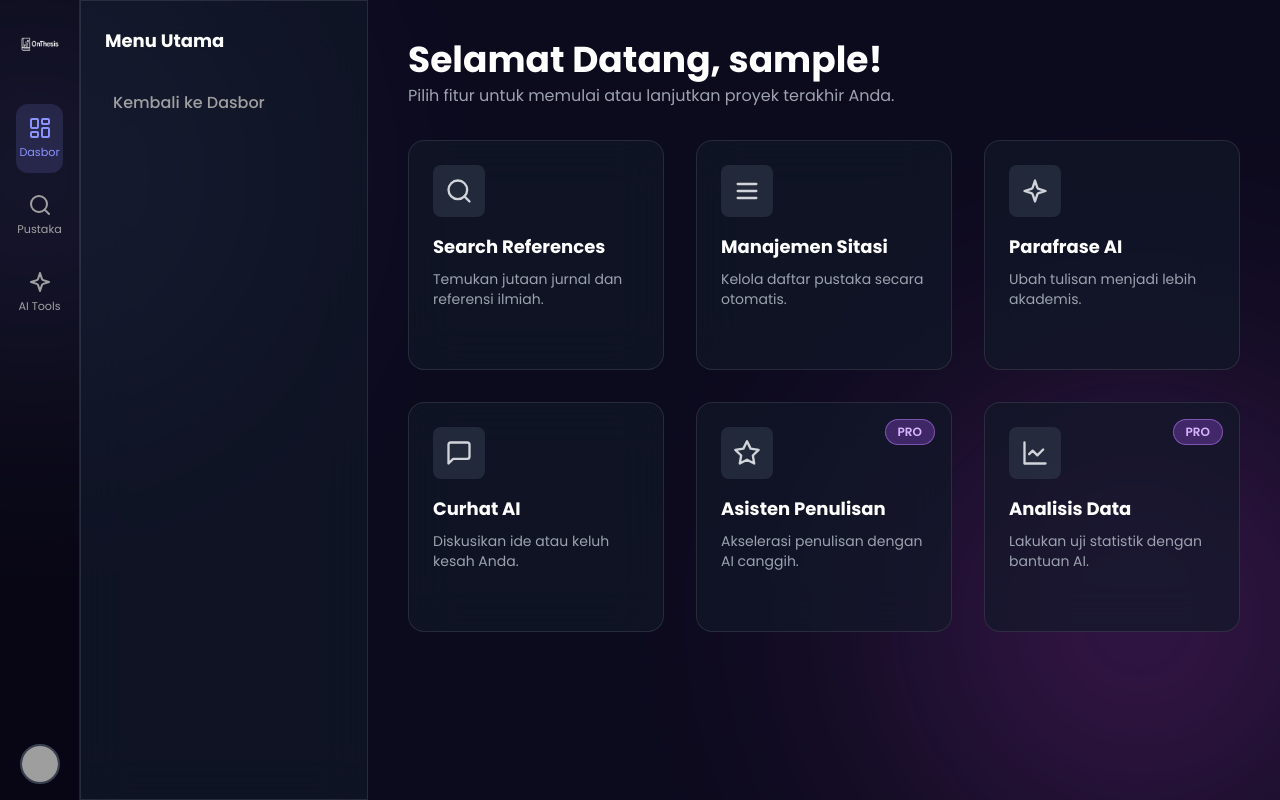
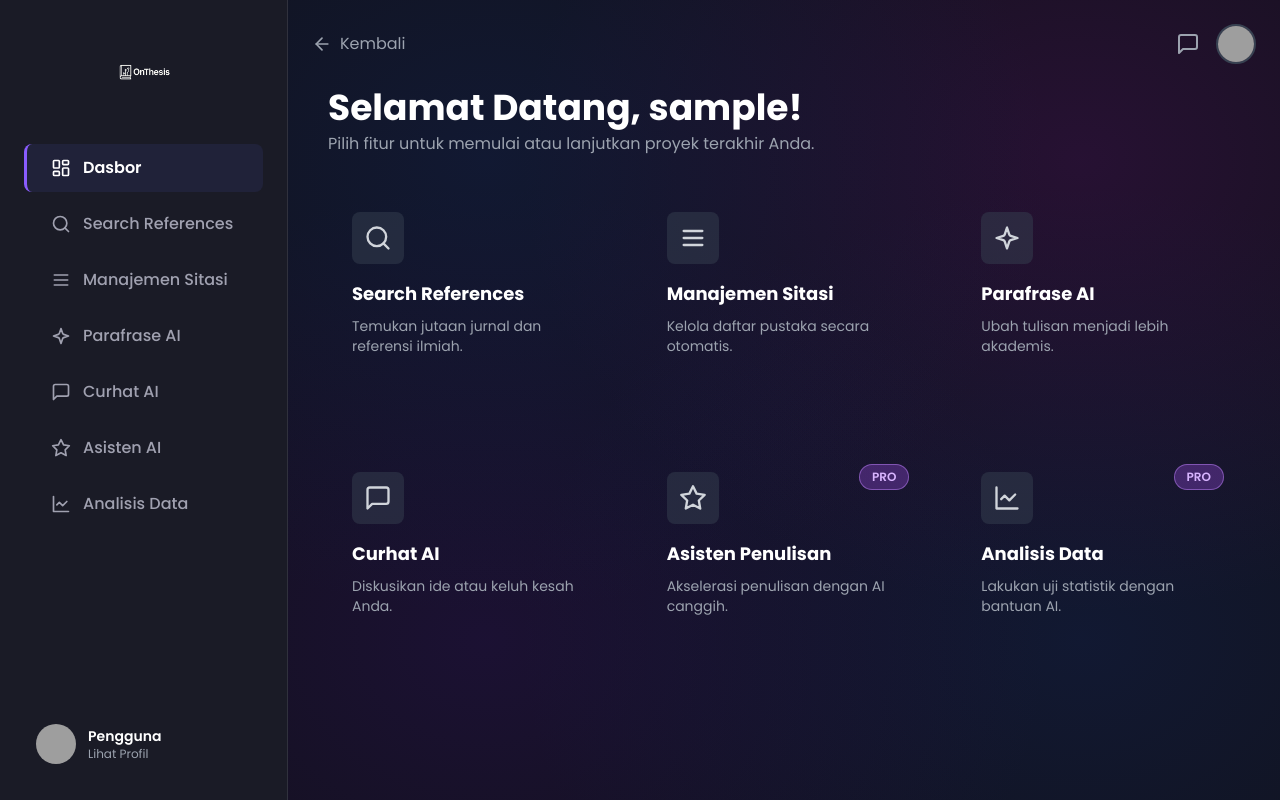
Before and after one commit to onthesis10/onthesis-app, a Flask app: page / in a window 1280 px wide. Run offline with Flask 3, Linux system fonts and the light colour scheme; the visitor is signed in with stand-in values (Sample User, id 1); some libraries are stand-ins or nearby versions; grey boxes are pictures that could not be loaded.

Commit message:
feat;perbaikin style

```diff
--- a/app/static/css/styles.css
+++ b/app/static/css/styles.css
@@ -1,121 +1,107 @@
 /* ======================================================================== */
-/* OnThesis - Gipsy x Aurora Design System                  */
+/* OnThesis - "Creative Canvas" Design System v2            */
 /* ======================================================================== */
 
 :root {
     --font-sans: 'Poppins', sans-serif;
-    --bg-dark: #0c0a1d;
-    --glass-bg: rgba(17, 25, 40, 0.65);
-    --glass-border: rgba(255, 255, 255, 0.1);
-    --text-primary: #f0f0f0;
-    --text-secondary: #a0a0a0;
-    --accent-primary: #8A93FF; /* Biru Lavender */
-    --accent-secondary: #d946ef; /* Magenta */
+
+    /* Palet Warna Utama (Terinspirasi Figma) */
+    --bg-canvas: #111119;
+    --bg-panel: #1A1B26;
+    --border-panel: #30313D;
+    --text-primary: #FFFFFF;
+    --text-secondary: #A0A1B0;
+
+    --accent-gradient: linear-gradient(90deg, #8A5CFE, #3B82F6);
 }
 
 /* ======================================================================== */
-/* 1. GAYA DASAR & LATAR BELAKANG AURORA
+/* 1. GAYA DASAR & LATAR BELAKANG GRADASI
 /* ======================================================================== */
 body {
     font-family: var(--font-sans);
-    background-color: var(--bg-dark);
+    background-color: var(--bg-canvas);
     color: var(--text-secondary);
-    overflow: hidden;
+    -webkit-font-smoothing: antialiased;
+    -moz-osx-font-smoothing: grayscale;
 }
 
-.aurora-background {
-    position: fixed;
-    top: 0; left: 0; width: 100%; height: 100%;
-    z-index: -1; overflow: hidden;
-}
-.aurora-shape {
-    position: absolute; border-radius: 50%;
-    filter: blur(120px); opacity: 0.3;
-    animation: aurora-flow 25s infinite linear alternate;
-}
-.aurora-1 {
-    width: 50vmax; height: 50vmax;
-    background: radial-gradient(circle, var(--accent-primary), transparent 60%);
-    top: -20vh; left: -20vw;
-}
-.aurora-2 {
-    width: 60vmax; height: 60vmax;
-    background: radial-gradient(circle, var(--accent-secondary), transparent 60%);
-    bottom: -25vh; right: -20vw;
-    animation-direction: alternate-reverse; animation-delay: -8s;
-}
-@keyframes aurora-flow {
-    from { transform: translate(-10%, 5%) rotate(0deg) scale(1); }
-    to { transform: translate(10%, -5%) rotate(360deg) scale(1.2); }
+.main-canvas {
+    background-image:
+        radial-gradient(at 20% 20%, hsla(224,71%,25%,0.3) 0px, transparent 50%),
+        radial-gradient(at 80% 20%, hsla(286,74%,25%,0.3) 0px, transparent 50%),
+        radial-gradient(at 20% 80%, hsla(262,74%,25%,0.3) 0px, transparent 50%),
+        radial-gradient(at 80% 80%, hsla(224,71%,25%,0.3) 0px, transparent 50%);
 }
 
 /* ======================================================================== */
-/* 2. KOMPONEN KACA (GLASSMORPHISM)
+/* 2. LAYOUT & SIDEBAR
 /* ======================================================================== */
-.glass-pane {
-    background: var(--glass-bg);
-    backdrop-filter: blur(24px);
-    -webkit-backdrop-filter: blur(24px);
-    border: 1px solid var(--glass-border);
-    transition: all 0.3s ease;
+.primary-sidebar {
+    width: 18rem; /* 288px */
+    background-color: var(--bg-panel);
+    border-right: 1px solid var(--border-panel);
+    transition: transform 0.3s ease-in-out;
+}
+
+.main-canvas {
+    width: 100%;
+}
+
+@media (min-width: 768px) {
+    .main-canvas {
+        width: calc(100% - 18rem);
+    }
 }
 
 /* ======================================================================== */
-/* 3. STRUKTUR LAYOUT TIGA KOLOM
+/* 3. KOMPONEN UI
 /* ======================================================================== */
-.main-nav {
-    width: 5rem; /* 80px */
-}
-.secondary-sidebar {
-    width: 18rem; /* 288px */
-}
-.main-canvas {
-    flex-grow: 1;
-}
 
-/* ======================================================================== */
-/* 4. GAYA KOMPONEN NAVIGASI
-/* ======================================================================== */
-.main-nav-link {
-    display: flex;
-    flex-direction: column;
-    align-items: center;
-    justify-content: center;
-    width: 100%;
-    padding: 0.75rem 0;
-    border-radius: 0.75rem;
-    color: var(--text-secondary);
-    transition: all 0.2s ease-in-out;
-}
-.main-nav-link span {
-    font-size: 0.7rem;
-    margin-top: 4px;
-}
-.main-nav-link:hover {
-    background-color: rgba(255, 255, 255, 0.05);
-    color: var(--text-primary);
-}
-.main-nav-link.active {
-    background-color: rgba(138, 147, 255, 0.15);
-    color: var(--accent-primary);
-}
-
-.secondary-nav-link {
+/* Navigasi */
+.nav-link {
     display: flex;
     align-items: center;
     gap: 0.75rem;
-    padding: 0.6rem 1rem;
+    padding: 0.75rem 1.5rem;
     border-radius: 0.5rem;
     font-weight: 500;
     color: var(--text-secondary);
     transition: all 0.2s ease-in-out;
+    border-left: 3px solid transparent;
 }
-.secondary-nav-link:hover {
-    background-color: rgba(255, 255, 255, 0.05);
+.nav-link:hover {
+    background-color: rgba(255, 255, 255, 0.03);
     color: var(--text-primary);
 }
-.secondary-nav-link.active {
-    background-color: rgba(138, 147, 255, 0.1);
+.nav-link.active {
+    background-color: rgba(90, 103, 222, 0.1);
     color: var(--text-primary);
     font-weight: 600;
+    border-left-color: #8A5CFE;
 }
+
+/* Kartu Konten */
+.content-card {
+    background-color: var(--bg-panel);
+    border: 1px solid var(--border-panel);
+    border-radius: 1rem;
+    padding: 1.5rem;
+    transition: all 0.3s ease;
+}
+.content-card:hover {
+    transform: translateY(-5px);
+    box-shadow: 0 10px 30px rgba(0,0,0,0.2);
+    border-color: #4A4B57;
+}
+
+/* ======================================================================== */
+/* 4. ANIMASI
+/* ======================================================================== */
+@keyframes fade-in-up {
+    from { opacity: 0; transform: translateY(20px); }
+    to { opacity: 1; transform: translateY(0); }
+}
+.animate-fade-in-up {
+    animation: fade-in-up 0.6s cubic-bezier(0.215, 0.610, 0.355, 1.000) both;
+}
--- a/app/templates/layout.html
+++ b/app/templates/layout.html
@@ -16,85 +16,89 @@
     {% block page_styles %}{% endblock %}
 </head>
 <body>
-    <div class="aurora-background">
-        <div class="aurora-shape aurora-1"></div>
-        <div class="aurora-shape aurora-2"></div>
-    </div>
-
     <div class="flex h-screen w-full">
 
-        <!-- KOLOM 1: Navigasi Utama (Ikon) -->
-        <aside class="main-nav bg-black/30 p-4 flex-col items-center space-y-4 border-r border-white/10 hidden md:flex">
-            <!-- [DIUBAH] Logo diganti dengan gambar dan ukurannya diperbesar -->
-            <a href="{{ url_for('dashboard') }}" class="mb-4">
-                <img src="{{ url_for('static', filename='images/logo.png') }}" alt="OnThesis Logo" class="w-14 h-14">
-            </a>
-            <nav class="flex flex-col items-center space-y-2 flex-1 w-full">
+        <!-- [DIUBAH] Sidebar Utama dengan Semua Fitur -->
+        <aside class="primary-sidebar p-6 flex-col flex-shrink-0 hidden md:flex">
+            <!-- Logo di Tengah Atas (Lebih Besar) -->
+            <div class="flex justify-center py-4 mb-6">
+                <a href="{{ url_for('dashboard') }}">
+                    <img src="{{ url_for('static', filename='images/logo.png') }}" alt="OnThesis Logo" class="h-16">
+                </a>
+            </div>
+
+            <!-- Navigasi Utama -->
+            <nav class="flex-grow space-y-2 overflow-y-auto">
                 {% set active_page = request.endpoint %}
-                <a href="{{ url_for('dashboard') }}" title="Dasbor" class="main-nav-link {{ 'active' if active_page == 'dashboard' else '' }}">
-                    <svg xmlns="http://www.w3.org/2000/svg" width="24" height="24" viewBox="0 0 24 24" fill="none" stroke="currentColor" stroke-width="2" stroke-linecap="round" stroke-linejoin="round"><rect width="7" height="9" x="3" y="3" rx="1"></rect><rect width="7" height="5" x="14" y="3" rx="1"></rect><rect width="7" height="9" x="14" y="12" rx="1"></rect><rect width="7" height="5" x="3" y="16" rx="1"></rect></svg>
+                <a href="{{ url_for('dashboard') }}" class="nav-link {{ 'active' if active_page == 'dashboard' else '' }}">
+                    <svg xmlns="http://www.w3.org/2000/svg" width="20" height="20" viewBox="0 0 24 24" fill="none" stroke="currentColor" stroke-width="2" stroke-linecap="round" stroke-linejoin="round"><rect width="7" height="9" x="3" y="3" rx="1"></rect><rect width="7" height="5" x="14" y="3" rx="1"></rect><rect width="7" height="9" x="14" y="12" rx="1"></rect><rect width="7" height="5" x="3" y="16" rx="1"></rect></svg>
                     <span>Dasbor</span>
                 </a>
-                <a href="{{ url_for('search_references') }}" title="Pustaka" class="main-nav-link {{ 'active' if active_page in ['search_references', 'citation_management'] else '' }}">
-                    <svg xmlns="http://www.w3.org/2000/svg" width="24" height="24" viewBox="0 0 24 24" fill="none" stroke="currentColor" stroke-width="2" stroke-linecap="round" stroke-linejoin="round"><circle cx="11" cy="11" r="8"></circle><line x1="21" y1="21" x2="16.65" y2="16.65"></line></svg>
-                    <span>Pustaka</span>
+                <a href="{{ url_for('search_references') }}" class="nav-link {{ 'active' if active_page == 'search_references' else '' }}">
+                    <svg xmlns="http://www.w3.org/2000/svg" width="20" height="20" viewBox="0 0 24 24" fill="none" stroke="currentColor" stroke-width="2" stroke-linecap="round" stroke-linejoin="round"><circle cx="11" cy="11" r="8"></circle><line x1="21" y1="21" x2="16.65" y2="16.65"></line></svg>
+                    <span>Search References</span>
                 </a>
-                <a href="{{ url_for('paraphrase_ai') }}" title="AI Tools" class="main-nav-link {{ 'active' if active_page in ['paraphrase_ai', 'chat_ai', 'writing_assistant', 'data_analysis'] else '' }}">
-                    <svg xmlns="http://www.w3.org/2000/svg" width="24" height="24" viewBox="0 0 24 24" fill="none" stroke="currentColor" stroke-width="2" stroke-linecap="round" stroke-linejoin="round"><path d="m12 3-1.912 5.813a2 2 0 0 1-1.275 1.275L3 12l5.813 1.912a2 2 0 0 1 1.275 1.275L12 21l1.912-5.813a2 2 0 0 1 1.275-1.275L21 12l-5.813-1.912a2 2 0 0 1-1.275-1.275L12 3Z"/></svg>
-                    <span>AI Tools</span>
+                <a href="{{ url_for('citation_management') }}" class="nav-link {{ 'active' if active_page == 'citation_management' else '' }}">
+                    <svg xmlns="http://www.w3.org/2000/svg" width="20" height="20" viewBox="0 0 24 24" fill="none" stroke="currentColor" stroke-width="2" stroke-linecap="round" stroke-linejoin="round"><path d="M4 6h16"/><path d="M4 12h16"/><path d="M4 18h16"/></svg>
+                    <span>Manajemen Sitasi</span>
+                </a>
+                <a href="{{ url_for('paraphrase_ai') }}" class="nav-link {{ 'active' if active_page == 'paraphrase_ai' else '' }}">
+                    <svg xmlns="http://www.w3.org/2000/svg" width="20" height="20" viewBox="0 0 24 24" fill="none" stroke="currentColor" stroke-width="2" stroke-linecap="round" stroke-linejoin="round"><path d="m12 3-1.912 5.813a2 2 0 0 1-1.275 1.275L3 12l5.813 1.912a2 2 0 0 1 1.275 1.275L12 21l1.912-5.813a2 2 0 0 1 1.275-1.275L21 12l-5.813-1.912a2 2 0 0 1-1.275-1.275L12 3Z"/></svg>
+                    <span>Parafrase AI</span>
+                </a>
+                <a href="{{ url_for('chat_ai') }}" class="nav-link {{ 'active' if active_page == 'chat_ai' else '' }}">
+                    <svg xmlns="http://www.w3.org/2000/svg" width="20" height="20" viewBox="0 0 24 24" fill="none" stroke="currentColor" stroke-width="2" stroke-linecap="round" stroke-linejoin="round"><path d="M21 15a2 2 0 0 1-2 2H7l-4 4V5a2 2 0 0 1 2-2h14a2 2 0 0 1 2 2z"/></svg>
+                    <span>Curhat AI</span>
+                </a>
+                <a href="{{ url_for('writing_assistant') }}" class="nav-link {{ 'active' if active_page == 'writing_assistant' else '' }}">
+                    <svg xmlns="http://www.w3.org/2000/svg" width="20" height="20" viewBox="0 0 24 24" fill="none" stroke="currentColor" stroke-width="2" stroke-linecap="round" stroke-linejoin="round"><path d="m12 2 3.09 6.26L22 9.27l-5 4.87 1.18 6.88L12 17.77l-6.18 3.25L7 14.14 2 9.27l6.91-1.01L12 2z"/></svg>
+                    <span>Asisten AI</span>
+                </a>
+                <a href="{{ url_for('data_analysis') }}" class="nav-link {{ 'active' if active_page == 'data_analysis' else '' }}">
+                    <svg xmlns="http://www.w3.org/2000/svg" width="20" height="20" viewBox="0 0 24 24" fill="none" stroke="currentColor" stroke-width="2" stroke-linecap="round" stroke-linejoin="round"><path d="M3 3v18h18"/><path d="m19 9-5 5-4-4-3 3"/></svg>
+                    <span>Analisis Data</span>
                 </a>
             </nav>
-            <div class="flex flex-col items-center space-y-4">
-                <a href="{{ url_for('user_profile') }}" title="Profil">
-                    <img id="user-photo" class="w-10 h-10 rounded-full cursor-pointer border-2 border-gray-700 hover:border-blue-400 transition-colors" src="https://ui-avatars.com/api/?name=U" alt="Foto Profil">
+
+            <!-- Profil Pengguna di Bawah -->
+            <div class="mt-auto">
+                <a href="{{ url_for('user_profile') }}" class="flex items-center gap-3 p-3 rounded-lg hover:bg-white/5">
+                    <img id="user-photo" class="w-10 h-10 rounded-full object-cover" src="https://ui-avatars.com/api/?name=U" alt="Foto Profil">
+                    <div>
+                        <p id="user-display-name" class="font-semibold text-sm text-white">Pengguna</p>
+                        <p class="text-xs text-gray-400">Lihat Profil</p>
+                    </div>
                 </a>
             </div>
         </aside>
 
-        <!-- KOLOM 2: Sidebar Sekunder (Konteks) -->
-        <aside class="secondary-sidebar glass-pane rounded-none flex-col flex-shrink-0 border-r border-white/10 p-4 hidden md:flex">
-            {% block secondary_sidebar %}
-            <!-- Konten sidebar sekunder akan diisi oleh setiap halaman. -->
-            <!-- Ini adalah konten default jika tidak ada yang spesifik. -->
-            <div class="flex items-center h-12 px-2">
-                <h2 class="text-lg font-bold text-white">Menu Utama</h2>
-            </div>
-            <nav class="flex-grow overflow-y-auto space-y-1 pr-2 mt-4">
-                 <a href="{{ url_for('dashboard') }}" class="secondary-nav-link">
-                    <span>Kembali ke Dasbor</span>
-                </a>
-            </nav>
-            {% endblock %}
-        </aside>
+        <!-- Kanvas Utama (Konten) -->
+        <main class="main-canvas flex-1 flex flex-col">
+            <!-- [BARU] Header di dalam Kanvas Utama -->
+            <header class="flex-shrink-0 flex items-center justify-between p-6">
+                <!-- Widget Kembali -->
+                <button class="flex items-center gap-2 text-gray-400 hover:text-white transition-colors">
+                    <svg xmlns="http://www.w3.org/2000/svg" width="20" height="20" viewBox="0 0 24 24" fill="none" stroke="currentColor" stroke-width="2" stroke-linecap="round" stroke-linejoin="round"><line x1="19" y1="12" x2="5" y2="12"></line><polyline points="12 19 5 12 12 5"></polyline></svg>
+                    <span>Kembali</span>
+                </button>
+                <!-- Ikon Kanan: Feedback & Profil -->
+                <div class="flex items-center gap-4">
+                    <button title="Kirim Feedback" class="text-gray-400 hover:text-white transition-colors">
+                        <svg xmlns="http://www.w3.org/2000/svg" width="24" height="24" viewBox="0 0 24 24" fill="none" stroke="currentColor" stroke-width="2" stroke-linecap="round" stroke-linejoin="round"><path d="M21 15a2 2 0 0 1-2 2H7l-4 4V5a2 2 0 0 1 2-2h14a2 2 0 0 1 2 2z"></path></svg>
+                    </button>
+                    <a href="{{ url_for('user_profile') }}" title="Profil">
+                        <img id="user-photo-header" class="w-10 h-10 rounded-full cursor-pointer border-2 border-gray-700 hover:border-blue-400 transition-colors" src="https://ui-avatars.com/api/?name=U" alt="Foto Profil">
+                    </a>
+                </div>
+            </header>
 
-        <!-- KOLOM 3: Kanvas Utama (Konten) -->
-        <main class="main-canvas flex-1 flex flex-col">
-            <div class="flex-1 overflow-y-auto p-6 md:p-10">
+            <div class="flex-1 overflow-y-auto px-6 pb-6 md:px-10 md:pb-10">
                 {% block content %}{% endblock %}
             </div>
         </main>
     </div>
 
-    <!-- Navigasi Bawah untuk Seluler (menggantikan sidebar utama) -->
-    <nav class="md:hidden glass-pane fixed bottom-4 left-4 right-4 z-40 flex justify-around p-2 rounded-2xl shadow-lg">
-        {% set active_page = request.endpoint %}
-        <a href="{{ url_for('dashboard') }}" class="main-nav-link flex-grow {{ 'active' if active_page == 'dashboard' else '' }}">
-            <svg xmlns="http://www.w3.org/2000/svg" width="24" height="24" viewBox="0 0 24 24" fill="none" stroke="currentColor" stroke-width="2" stroke-linecap="round" stroke-linejoin="round"><rect width="7" height="9" x="3" y="3" rx="1"></rect><rect width="7" height="5" x="14" y="3" rx="1"></rect><rect width="7" height="9" x="14" y="12" rx="1"></rect><rect width="7" height="5" x="3" y="16" rx="1"></rect></svg>
-            <span>Dasbor</span>
-        </a>
-        <a href="{{ url_for('search_references') }}" class="main-nav-link flex-grow {{ 'active' if active_page in ['search_references', 'citation_management'] else '' }}">
-             <svg xmlns="http://www.w3.org/2000/svg" width="24" height="24" viewBox="0 0 24 24" fill="none" stroke="currentColor" stroke-width="2" stroke-linecap="round" stroke-linejoin="round"><circle cx="11" cy="11" r="8"></circle><line x1="21" y1="21" x2="16.65" y2="16.65"></line></svg>
-            <span>Pustaka</span>
-        </a>
-        <a href="{{ url_for('paraphrase_ai') }}" class="main-nav-link flex-grow {{ 'active' if active_page in ['paraphrase_ai', 'chat_ai', 'writing_assistant', 'data_analysis'] else '' }}">
-            <svg xmlns="http://www.w3.org/2000/svg" width="24" height="24" viewBox="0 0 24 24" fill="none" stroke="currentColor" stroke-width="2" stroke-linecap="round" stroke-linejoin="round"><path d="m12 3-1.912 5.813a2 2 0 0 1-1.275 1.275L3 12l5.813 1.912a2 2 0 0 1 1.275 1.275L12 21l1.912-5.813a2 2 0 0 1 1.275-1.275L21 12l-5.813-1.912a2 2 0 0 1-1.275-1.275L12 3Z"/></svg>
-            <span>AI Tools</span>
-        </a>
-        <a href="{{ url_for('user_profile') }}" class="main-nav-link flex-grow {{ 'active' if active_page == 'user_profile' else '' }}">
-            <svg xmlns="http://www.w3.org/2000/svg" width="24" height="24" viewBox="0 0 24 24" fill="none" stroke="currentColor" stroke-width="2" stroke-linecap="round" stroke-linejoin="round"><path d="M19 21v-2a4 4 0 0 0-4-4H9a4 4 0 0 0-4 4v2"/><circle cx="12" cy="7" r="4"/></svg>
-            <span>Profil</span>
-        </a>
-    </nav>
+    <!-- Navigasi Bawah untuk Seluler akan ditambahkan di sini jika diperlukan -->
 
     <script src="{{ url_for('static', filename='js/script.js') }}" type="module"></script>
     {% block page_scripts %}{% endblock %}
```
